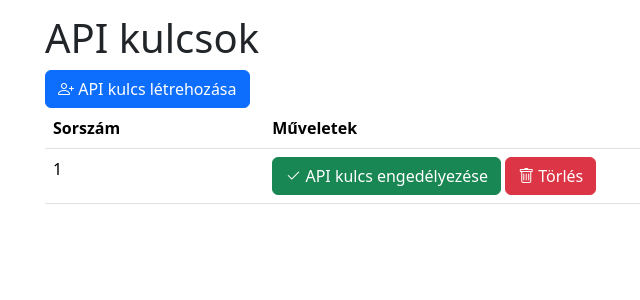
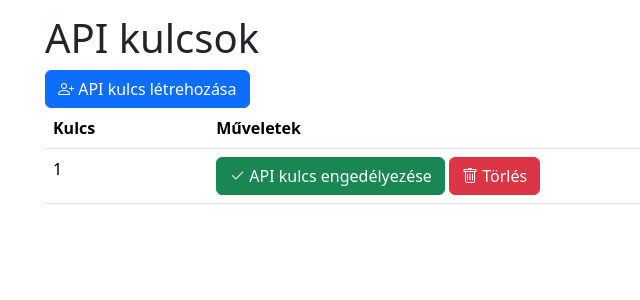
Before and after one commit to MMate2007/Iskolacsengo, a Python web app: template templates/listapikeys.html in a window 1280 px wide. Shown: the part 56-356 px from the top of the page, without its empty margins (37-677 px from the left). Run offline with Jinja, Linux system fonts and the light colour scheme; the template is opened without the code that fills it: most values are stand-ins (such as "Sample title", 1, 10 or a date in 2020).

Commit message:
Change "Sorszám" to "Kulcs" on listapikeys

```diff
--- a/templates/listapikeys.html
+++ b/templates/listapikeys.html
@@ -9,7 +9,7 @@
     <table class="table">
         <thead>
             <tr>
-                <th>Sorszám</th>
+                <th>Kulcs</th>
                 <th>Műveletek</th>
             </tr>
         </thead>
```
